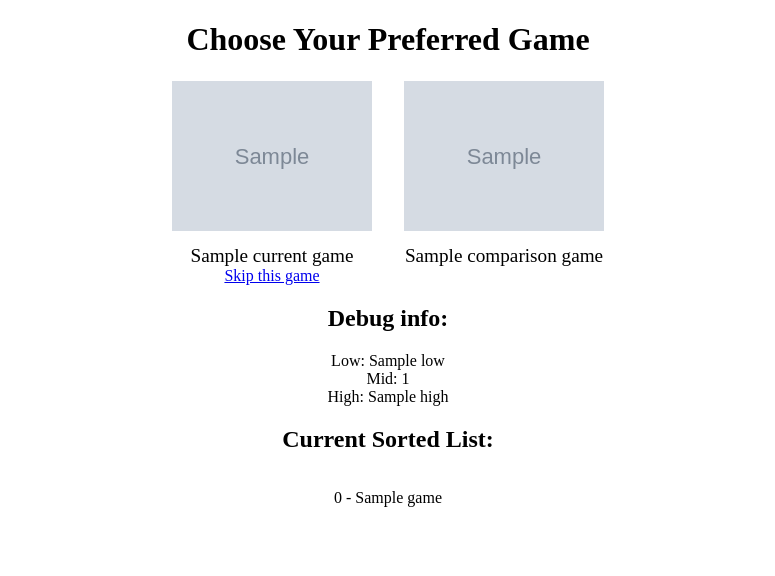
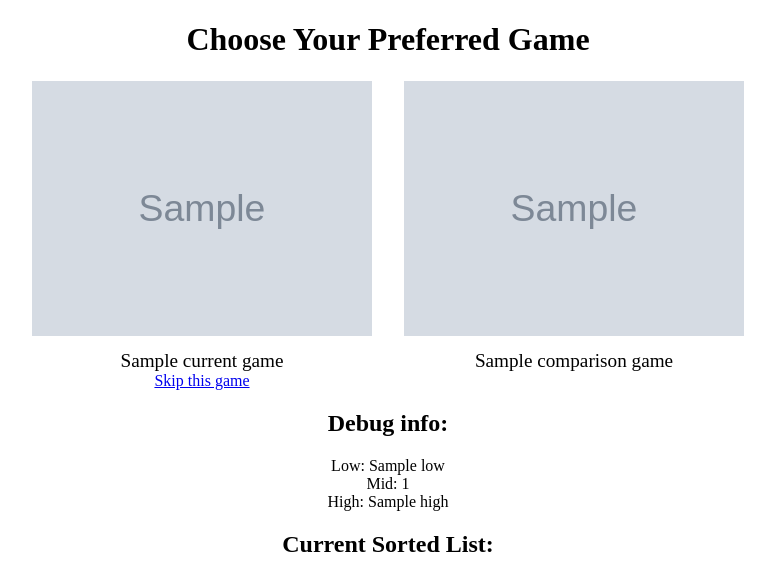
Before and after one commit to otteydw/bggsorter, a Flask app: template templates/sort_games.html in a window 1280 px wide. Shown: the top 576 px of the page, without its empty margins (252-1027 px from the left). Run offline with Flask 3, Linux system fonts and the light colour scheme; the template is opened without the code that fills it: most values are stand-ins (such as "Sample title", 1, 10 or a date in 2020); grey boxes marked "Sample" are stand-in pictures.

Commit message:
Make the images on the sort screens larger.

```diff
--- a/templates/sort_first_game.html
+++ b/templates/sort_first_game.html
@@ -8,7 +8,7 @@
         <style>
         .container { display: flex; justify-content: space-around; }
         .game { text-align: center; }
-        .game img { max-width: 200px; height: auto; }
+        .game img { max-width: 340px; height: auto; }
         .game-name { margin-top: 10px; font-size: 1.2em; }
         h1, p { text-align: center; }
         </style>
--- a/templates/sort_games.html
+++ b/templates/sort_games.html
@@ -12,7 +12,7 @@
             gap: 20px; /* Reduces space between games */
         }
         .game { text-align: center; }
-        .game img { max-width: 200px; height: auto; }
+        .game img { max-width: 340px; height: auto; }
         .game-name { margin-top: 10px; font-size: 1.2em; }
         h1, p { text-align: center; }
         .debug-info, .sorted-list {
```
